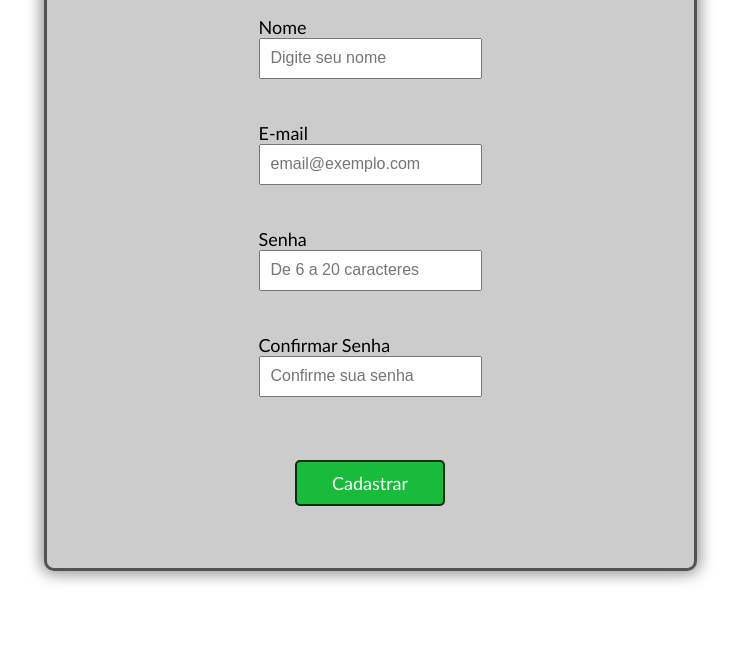
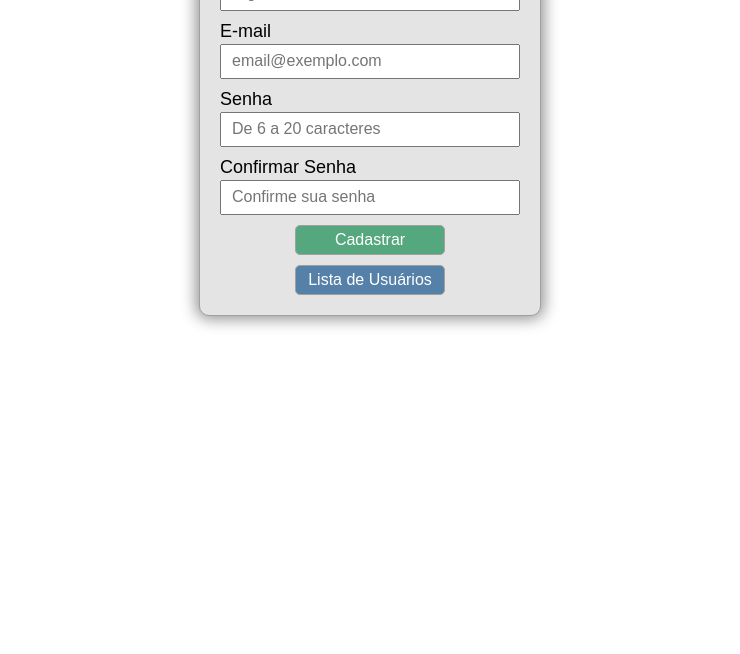
Before and after one commit to A-bacate/FormularioBackEnd, a website: page frontend/index.html in a window 1280 px wide. Shown: the part 146-800 px from the top of the page, without its empty margins (270-1010 px from the left). Drawn offline with Linux system fonts and the light colour scheme.

Commit message:
FrontEnd - Style in css && new Button Function

```diff
--- a/frontend/index.html
+++ b/frontend/index.html
@@ -9,8 +9,8 @@
     <title>Cadastro</title>
 </head>
 <body>
+    <h2>Cadastro</h2>
     <div id="bloco">
-        <h2>Cadastro</h2>
         <form>
             <!-- <label for="nome">Nome: <input type="text" id="nome"></label>
 
@@ -27,7 +27,6 @@
                 placeholder="Digite seu nome" required maxlength="50"
                 style="height: 35px; padding-left: 10px; font-size: medium;">
             </div>
-            <br>
 
             <!-- email -->
             <div>
@@ -36,7 +35,6 @@
                 placeholder="email@exemplo.com" required maxlength="30"
                 style="height: 35px; padding-left: 10px; font-size: medium;">
             </div>
-            <br>
 
             <!-- password -->
             <div>
@@ -45,19 +43,17 @@
                 placeholder="De 6 a 20 caracteres" required minlength="6" maxlength="20"
                 style="height: 35px; padding-left: 10px; font-size: medium;">
             </div>
-            <br>
             <div>
                 <label for="confirma-senha" style="font-size: large;">Confirmar Senha</label>
                 <input type="password" name="confirma-senha" id="confirma-senha"
                 placeholder="Confirme sua senha" required minlength="6" maxlength="20"
                 style="height: 35px; padding-left: 10px; font-size: medium;">
             </div>
-            <br>
+                <button type="button" class="btn-cadastrar" onclick="enviar()">Cadastrar</button>
+                <button type="button" class="btn-lista" onclick="irParaLista()">Lista de Usuários</button>
+
 
         </form>
-        <div>
-            <button type="button" class="btn-cadastrar" onclick="enviar()">Cadastrar</button>
-        </div>
     </div>
 </body>
 </html>
--- a/frontend/scriptIndex.js
+++ b/frontend/scriptIndex.js
@@ -32,3 +32,6 @@ function enviar(){
         window.location.href = "usuarios.html"
     })
 }
+function irParaLista(){
+    window.location.href = "usuarios.html"
+}
--- a/frontend/styleIndex.css
+++ b/frontend/styleIndex.css
@@ -1,4 +1,4 @@
-body {
+/* body {
     font-family: 'Gill Sans', 'Gill Sans MT', 'Trebuchet MS', sans-serif;
     display: flex;
     justify-content: center;
@@ -6,49 +6,91 @@ body {
     flex-direction: column;
 }
 #bloco {
-    display: flex;
-    justify-content: center;
-    align-items: center;
-    flex-direction: column;
-
     -webkit-box-shadow: 0px 0px 15px 3px #919191;
     box-shadow: 0px 0px 15px 3px #919191;
-    padding: 50px;
-    padding-left: 200px;
-    padding-right: 200px;
-    margin: 20px;
+    padding-left: 50px;
+    padding-right: 50px;
+    margin: auto;
 
     border-radius: 10px;
-    border: solid 3px #535353;
+    border: solid 3px rgb(85, 125, 236);
 
-    background-color: rgb(204, 204, 204);
+    background-color: rgb(194, 206, 241);
 }
 label {
     display:block;
-    /* margin-top: 10px; */
 }
 div {
     margin: 12px;
 }
+ */
+body{
+    margin: 20px;
+    font-family: Arial, Helvetica, sans-serif;
+}
+form{
+    -webkit-box-shadow: 0px 0px 15px 3px #919191;
+    box-shadow: 0px 0px 15px 3px #919191;
 
-.btn-cadastrar {
-    font-family: 'Gill Sans MT';
-    font-size: large;
-    margin-top: 20px;
-    background: rgb(25, 187, 60);
+    max-width: 300px;
+    margin: auto;
+    padding: 20px;
+    border: solid 1px #a0a0a0;
+    border-radius: 10px;
+    background-color: #e4e4e4;
+}
+h2{
+    text-align: center;
+}
+label{
+    display: block;
+    margin-top: 10px;
+}
+
+input{
+    width: 100%;
+    padding: 2px;
+    margin-top: 2px;
+    box-sizing: border-box;
+}
+
+button{
+    width: 50%;
+    padding: 5px;
+    margin-left: 75px;
+    margin-top: 10px;
+    font-size: medium;
+
     color: #ffffff;
+    border-radius: 5px;
+    border: solid 1px #a0a0a0;
+    cursor: pointer;
+}
+.btn-lista{
+    background: #5580a8;
+}
+.btn-lista:hover{
+    background: #70a6da;
+    border: solid 1px #cecece;
+    background-position: right center;
+    transform: translateY(-2px);
+}
+.btn-lista:active {
+    transform: translateY(0);
+}
 
-    border: solid 2px rgb(8, 48, 16);
-    cursor: pointer;
-    padding: 10px;
-    padding-left: 35px;
-    padding-right: 35px;
-    border-radius: 5px;
+
+.btn-cadastrar{
+    background: #55a87d;
 }
-.btn-cadastrar:hover {
+.btn-cadastrar:hover{
+    background: #65c593;
+    border: solid 1px #cecece;
     background-position: right center;
     transform: translateY(-2px);
 }
 .btn-cadastrar:active {
     transform: translateY(0);
 }
+
+/* https://www.joshwcomeau.com/css/center-a-div/ */
--- a/frontend/styleUsers.css
+++ b/frontend/styleUsers.css
@@ -6,9 +6,11 @@ body {
     flex-direction: column;
 }
 table{
+    -webkit-box-shadow: 0px 0px 15px 3px #919191;
+    box-shadow: 0px 0px 15px 3px #919191;
     padding: 10px;
     margin: auto;
-    border-radius: 2px;
+    border-radius: 10px;
     background-color: rgb(85, 125, 236);
 
 }
```
Also changed, not shown: 1 other file.
